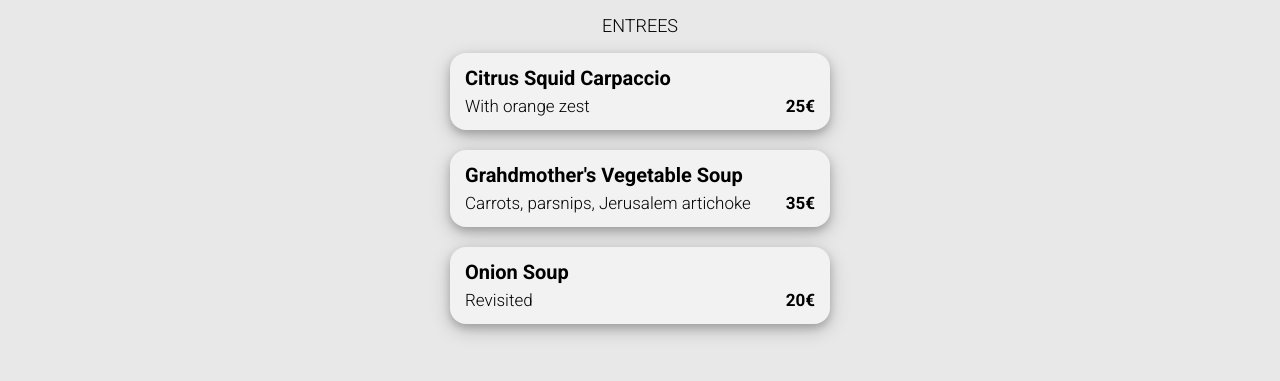
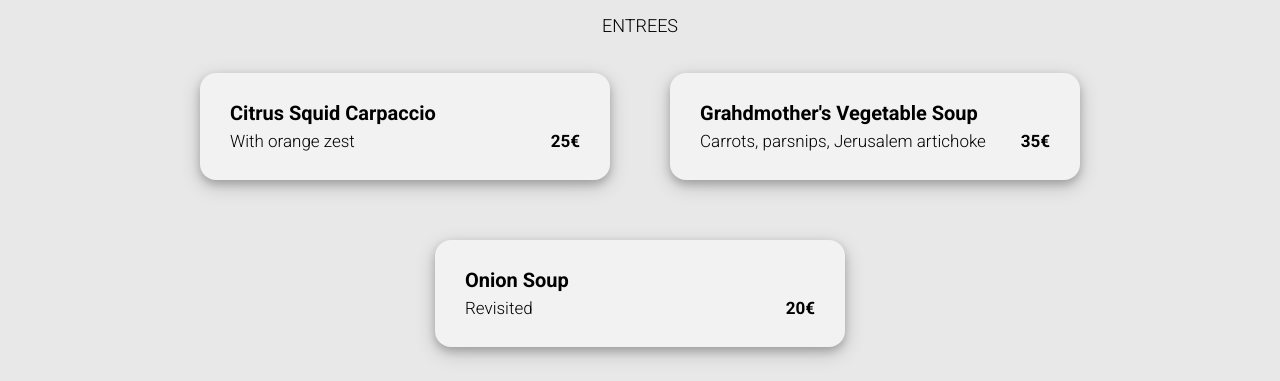
Before and after one commit to kris-v/project-3, a website: page bastille.html in a window 1280 px wide. Shown: the part 413-794 px from the top of the page. Drawn offline with Linux system fonts and the light colour scheme; a web font is replaced by a local one.

Commit message:
Added Responsive Layout to Restaurant Pages

```diff
--- a/sass/base/_responsive.scss
+++ b/sass/base/_responsive.scss
@@ -92,6 +92,7 @@
                 // background-color: lightcoral;
                 margin: 3rem;
                 margin-bottom: 5rem;
+                margin-top: 0;
 
                 .new {
                     max-width: 70px;
@@ -141,7 +142,9 @@
 
             width: 100%;
             background-color: darken(whitesmoke, 5%);
+            // background: lightblue;
             position: relative;
+            height: 100%;
             top: 30rem;
             z-index: 500;
             // border-top-left-radius: 0;
@@ -159,11 +162,10 @@
             }
 
 
-
-
             .restaurant__course {
                 align-self: center;
                 margin: 0 auto;
+                position: relative;
 
                 &:after {
                     width: fit-content;
@@ -172,12 +174,23 @@
             }
 
             .menu {
+                display: flex;
+                flex-direction: row;
+                flex-wrap: wrap;
+                align-items: center;
+                justify-content: center;
                 width: 100%;
+                height: 100%;
+                margin-bottom: 8rem;
+                // background-color: lightcoral;
                 .menu-item {
                     width: 50%;
                     max-width: 350px;
+                    padding: 3rem;
+                    margin: 3rem;
                 }
             }
+
 
             .btn__order {
                 width: 40%;
@@ -217,3 +230,17 @@
         }
     }
 }
+
+
+
+
+
+@include media-int {
+    .nav {
+        width: 100%;
+
+        &__link {
+            width: 70%;
+        }
+    }
+}
--- a/sass/pages/_home.scss
+++ b/sass/pages/_home.scss
@@ -133,11 +133,12 @@
     box-sizing: border-box;
     padding-bottom: 2.5rem;
     width: 100%;
+    // background-color: lightblue;
 
 
 
     &__link {
-        width: 88vw;
+        width: 88%;
         // height: 60vh;
         // max-height: 28rem;
         background-color: white;
@@ -169,7 +170,7 @@
 
 
     &__restaurant-img {
-        width: 88vw;
+        width: 100%;
         height: 22vh;
         // max-height: 20rem;
         border-top-left-radius: 20px;
--- a/sass/utils/_mixins.scss
+++ b/sass/utils/_mixins.scss
@@ -8,7 +8,7 @@
 
 
 @mixin media-md {
-    @media screen and (min-width: 480px) {
+    @media screen and (min-width: 520px) {
         @content;
     }
 }
@@ -20,3 +20,10 @@
         @content;
     }
 }
+
+
+@mixin media-int {
+    @media screen and (min-width: 480px) and (max-width: 520px) {
+        @content;
+    }
+}
```
Also changed, not shown: css/style.css, 1 other file.
